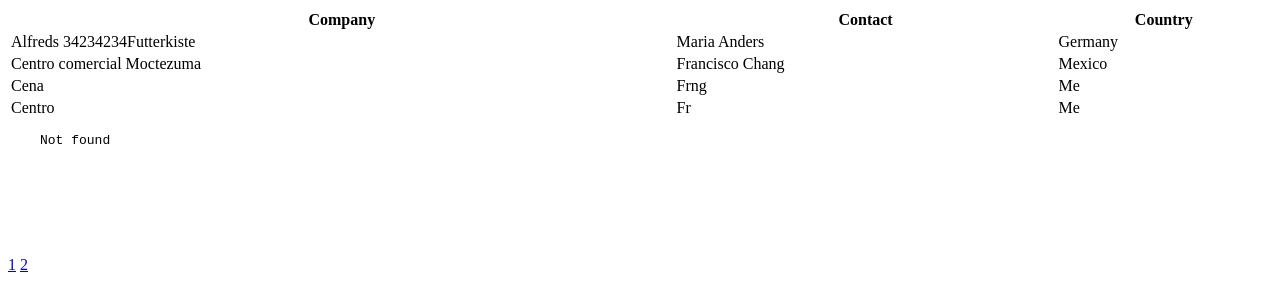
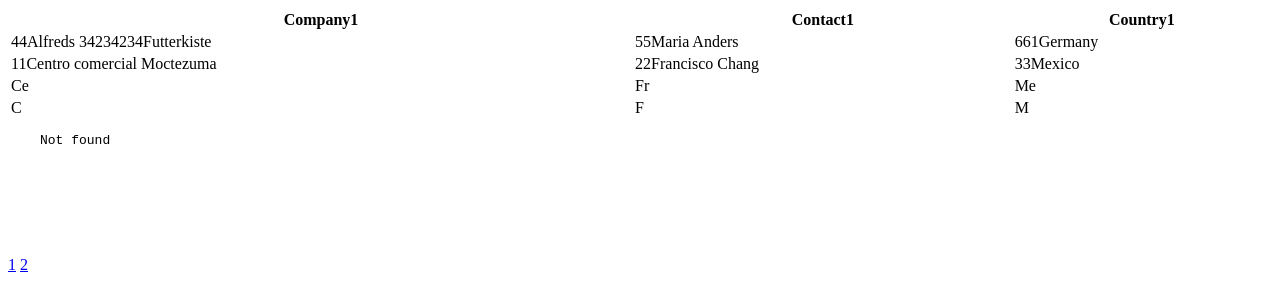
Before and after one commit to fabiolofredo/teste, a plain HTML site: page index.html in a window 1280 px wide. Drawn offline with Linux system fonts and the light colour scheme.

Commit message:
Update index.html

```diff
--- a/index.html
+++ b/index.html
@@ -8,29 +8,29 @@
 
     <table style="width:100%">
   <tr>
-    <th>Company</th>
-    <th>Contact</th>
-    <th>Country</th>
+    <th>Company1</th>
+    <th>Contact1</th>
+    <th>Country1</th>
   </tr>
   <tr>
-    <td>Alfreds 34234234Futterkiste</td>
-    <td>Maria Anders</td>
-    <td>Germany</td>
+    <td>44Alfreds 34234234Futterkiste</td>
+    <td>55Maria Anders</td>
+    <td>661Germany</td>
   </tr>
   <tr>
-    <td>Centro comercial Moctezuma</td>
-    <td>Francisco Chang</td>
-    <td>Mexico</td>
+    <td>11Centro comercial Moctezuma</td>
+    <td>22Francisco Chang</td>
+    <td>33Mexico</td>
   </tr>
         <tr>
-    <td>Cena</td>
-    <td>Frng</td>
+    <td>Ce</td>
+    <td>Fr</td>
     <td>Me</td>
   </tr>
         <tr>
-    <td>Centro</td>
-    <td>Fr</td>
-    <td>Me</td>
+    <td>C</td>
+    <td>F</td>
+    <td>M</td>
   </tr>
 </table>
     <a href="1.html" target="conteudo">1</a>
```
